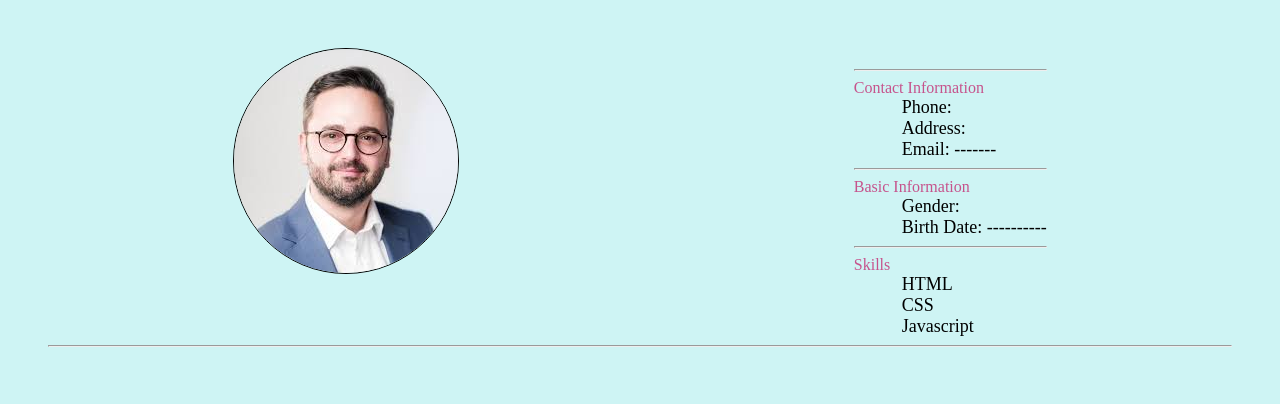
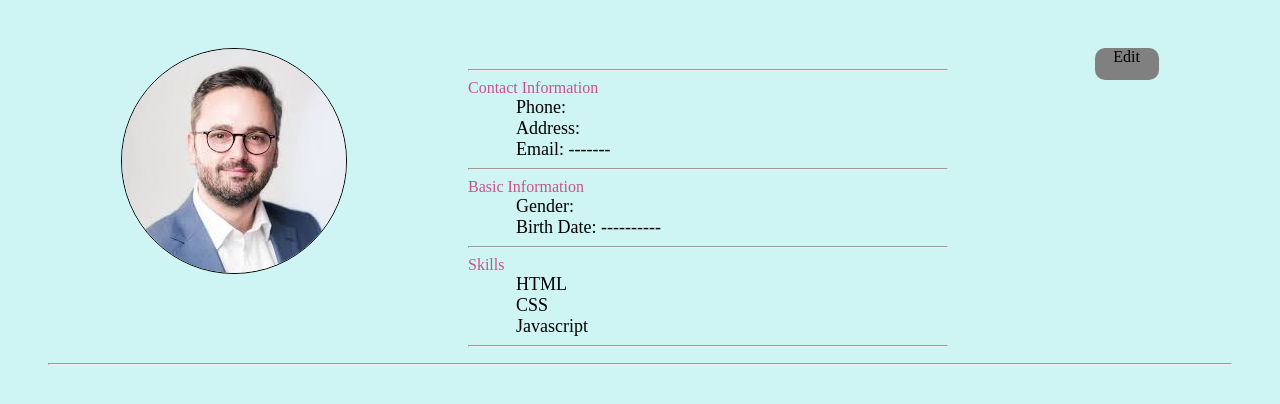
Before and after one commit to ROHANODEL/new_emp_system, an Angular app: page /info in a window 1280 px wide. Shown: the top 404 px of the page. Built offline with nearby package versions, Linux system fonts and the light colour scheme.

Commit message:
css changes

```diff
--- a/src/app/admin/add-emp/add-emp.component.html
+++ b/src/app/admin/add-emp/add-emp.component.html
@@ -142,7 +142,7 @@
                         </div>
                     </div><br>
 
-                    <div class='body-btn'>
+                    <div class='btn-new'>
                         <button class='btn btn-primary  update-button'>submit</button>
                     </div>
 
--- a/src/app/admin/add-emp/add-emp.component.scss
+++ b/src/app/admin/add-emp/add-emp.component.scss
@@ -30,6 +30,11 @@
         // margin-left: 30px;
         display: flex;
       }
+
+      .btn-new{
+        display: flex;
+        justify-content: center;
+    }
     }
   }
   .err-msg {
--- a/src/app/admin/info-page/info-page.component.html
+++ b/src/app/admin/info-page/info-page.component.html
@@ -1,4 +1,4 @@
-<div class="Emp-dashboard">
+<div class="Emp-dashboard container">
   <div class="outer">
     <div class="profile-image  ">
       <img src='../../../assets/images/imgfirst.jpg' class='img-style' />
@@ -23,8 +23,14 @@
       <label class="info">HTML</label><br />
       <label class="info">CSS</label><br />
       <label class="info">Javascript</label><br />
+
+      <hr>
     </div>
 
+
+    <div>
+      <div class="btn btn-primary edit-button">Edit</div>
+    </div>
   </div>
   <hr />
 </div>
--- a/src/app/admin/info-page/info-page.component.scss
+++ b/src/app/admin/info-page/info-page.component.scss
@@ -21,7 +21,8 @@ $color: #c6538c;
         }
 
         .emp-info {
-            margin-left: 50px;
+            //margin-left: 10rem;
+            width: 30rem;
 
             .heading {
                 color: $color;
@@ -39,5 +40,13 @@ $color: #c6538c;
             height: 2rem;
             border-radius: 10px;
         }
+
+        .edit-button{
+            background-color: gray;
+            text-align: center;
+        }
+
+
+
     }
 }
```
